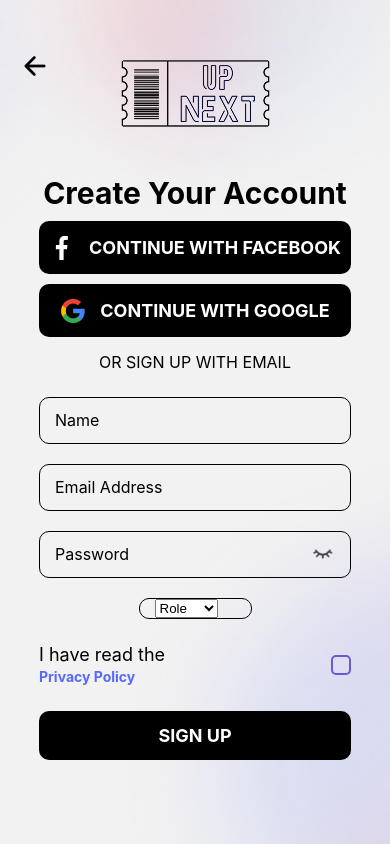
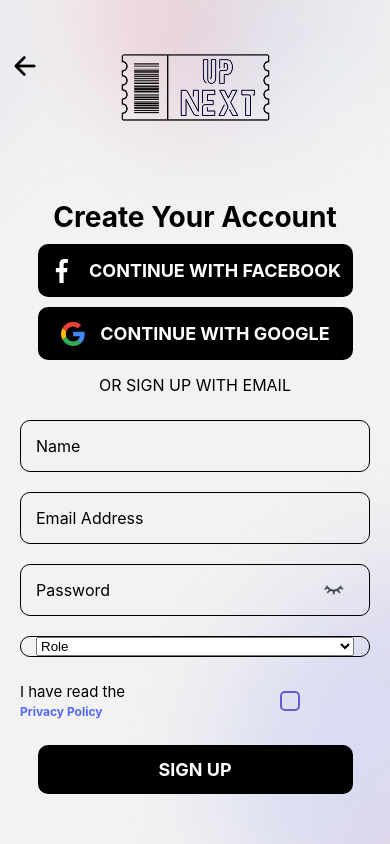
Before and after one commit to BSCE21038/ReactNative_Project, a React Native app: screen /SignUp in a window 390 px wide. Built offline with nearby package versions, Linux system fonts and the light colour scheme; no server answers; what @react-native-google-signin/google-signin would draw is missing.

Commit message:
maryam_6

```diff
--- a/src/Components/CustomDropdown.jsx
+++ b/src/Components/CustomDropdown.jsx
@@ -33,6 +33,7 @@ const styles = StyleSheet.create({
     height: '100%',
     width: '78%',
     color: 'black',
+    flex: 1,
   },
 });
 
--- a/src/Components/CustomPressable.jsx
+++ b/src/Components/CustomPressable.jsx
@@ -28,7 +28,8 @@ const styles = StyleSheet.create({
     justifyContent: 'center',
     marginTop: 10,
     borderWidth: 2,
-    width: '80%',
+    width: '90%',
+    alignSelf:"center",
   },
   content: {
     flexDirection: 'row',
@@ -36,7 +37,7 @@ const styles = StyleSheet.create({
     justifyContent: 'center',
   },
   pressedButton: {
-    backgroundColor: '#0056b3',
+    backgroundColor: "white",
   },
   icon: {
     width: 25,
--- a/src/Components/CustomTextInput.jsx
+++ b/src/Components/CustomTextInput.jsx
@@ -50,15 +50,18 @@ const styles = StyleSheet.create({
     borderRadius: 10,
     paddingHorizontal: 15,
     marginVertical: 10,
-    width: '80%',
+    width: '100%',
     flexDirection: 'row',
     alignItems: 'center',
+    alignSelf:"center",
   },
   input: {
     fontSize: 16,
-    height: 45,
+    height: 50,
     flex: 1,
+    width:'150%',
     color: 'black',
+    alignSelf:"center",
   },
   eyeButton: {
     padding: 10,
--- a/src/Screens/signUpScreen.jsx
+++ b/src/Screens/signUpScreen.jsx
@@ -1,4 +1,3 @@
-// signUpScreen.jsx
 import React, { useState, useCallback } from "react";
 import {
   Text,
@@ -7,6 +6,11 @@ import {
   TouchableOpacity,
   Alert,
   View,
+  KeyboardAvoidingView,
+  Platform,
+  TouchableWithoutFeedback,
+  Keyboard,
+  ScrollView,
 } from "react-native";
 import styles from "../styles";
 import CustomPressable from "../Components/CustomPressable";
@@ -25,7 +29,6 @@ import { doc, setDoc } from "firebase/firestore";
 import { GoogleSignin, statusCodes } from "@react-native-google-signin/google-signin";
 import { LoginManager, AccessToken } from "react-native-fbsdk-next";
 
-// Configure Google Sign-In with your webClientId.
 GoogleSignin.configure({
   webClientId: WEB_CLIENT_ID,
 });
@@ -38,17 +41,15 @@ export default function SignUpScreen() {
   const [isChecked, setIsChecked] = useState(false);
   const [role, setRole] = useState("");
 
-  // Save user data to Firestore
   const saveUserToFirestore = async (user, customName = "") => {
     const userDoc = {
       name: customName || user.displayName || "",
       email: user.email,
-      role: role,  // Store role in Firestore
+      role: role,
     };
     await setDoc(doc(db, "users", user.uid), userDoc);
   };
 
-  // Email/Password Sign-Up
   const handleEmailSignUp = () => {
     if (!isChecked || !role) {
       Alert.alert("Error", "Please select a role and accept the privacy policy.");
@@ -61,16 +62,14 @@ export default function SignUpScreen() {
         await setDoc(doc(db, "users", user.uid), {
           name,
           email,
-        role,  // Store user role
+          role,
         });
 
-      // Navigate based on role
         navigation.replace(role === "organizer" ? "OrganizerHome" : "MainApp");
       })
       .catch((error) => Alert.alert("Sign-Up Error", error.message));
   };
 
-  // Google Sign-Up
   const handleGoogleSignUp = async () => {
     try {
       await GoogleSignin.hasPlayServices();
@@ -89,31 +88,18 @@ export default function SignUpScreen() {
     }
   };
 
-  // Facebook Sign-Up
   const handleFacebookSignUp = async () => {
     try {
-      const result = await LoginManager.logInWithPermissions([
-        "public_profile",
-        "email",
-      ]);
+      const result = await LoginManager.logInWithPermissions(["public_profile", "email"]);
       if (result.isCancelled) {
         Alert.alert("Facebook Sign-In Cancelled");
         return;
       }
       const data = await AccessToken.getCurrentAccessToken();
-      if (!data)
-        throw new Error("Facebook Sign-In failed to get access token");
-      const facebookCredential = FacebookAuthProvider.credential(
-        data.accessToken
-      );
-      const userCredential = await signInWithCredential(
-        auth,
-        facebookCredential
-      );
-      await saveUserToFirestore(
-        userCredential.user,
-        userCredential.user.displayName
-      );
+      if (!data) throw new Error("Facebook Sign-In failed to get access token");
+      const facebookCredential = FacebookAuthProvider.credential(data.accessToken);
+      const userCredential = await signInWithCredential(auth, facebookCredential);
+      await saveUserToFirestore(userCredential.user, userCredential.user.displayName);
       navigation.navigate("MainApp");
     } catch (error) {
       Alert.alert("Facebook Sign-In Error", error.message);
@@ -123,74 +109,48 @@ export default function SignUpScreen() {
   const handleBack = useCallback(() => navigation.goBack(), [navigation]);
 
   return (
-    <ImageBackground
-      source={require("../../assets/Mask.png")}
-      style={styles.container}
-    >
-      <Icon
-        name="arrow-back"
-        size={30}
-        color="#6A5ACD"
-        style={styles.backIcon}
-        onPress={handleBack}
-      />
+    <TouchableWithoutFeedback onPress={Keyboard.dismiss}>
+      <ImageBackground source={require("../../assets/Mask.png")} style={styles.container}>
+        <KeyboardAvoidingView behavior={Platform.OS === "ios" ? "padding" : "height"} style={{ flex: 1 }}>
+          <ScrollView contentContainerStyle={{ flexGrow: 1 }} keyboardShouldPersistTaps="handled">
+            <View style={{ flex: 1, justifyContent: "center", paddingHorizontal: 20 }}>
+              <Icon name="arrow-back" size={30} color="#6A5ACD" style={styles.backIcon} onPress={handleBack} />
               <Image source={require("../../assets/logo.png")} style={styles.logo1} />
               <Text style={styles.mainHeading}>Create Your Account</Text>
 
               {/* Social Sign-Up Options */}
-      <CustomPressable
-        title="CONTINUE WITH FACEBOOK"
-        icon={require("../../assets/Vector.png")}
-        onPress={handleFacebookSignUp}
-      />
-      <CustomPressable
-        title="CONTINUE WITH GOOGLE"
-        icon={require("../../assets/Group6795.png")}
-        onPress={handleGoogleSignUp}
-      />
+              <CustomPressable title="CONTINUE WITH FACEBOOK" icon={require("../../assets/Vector.png")} onPress={handleFacebookSignUp} />
+              <CustomPressable title="CONTINUE WITH GOOGLE" icon={require("../../assets/Group6795.png")} onPress={handleGoogleSignUp} />
 
               <Text style={styles.orText}>OR SIGN UP WITH EMAIL</Text>
 
               <CustomTextInput value={name} onChangeText={setName} placeholder="Name" />
-      <CustomTextInput
-        value={email}
-        onChangeText={setEmail}
-        placeholder="Email Address"
-      />
-      <CustomTextInput
-        value={password}
-        onChangeText={setPassword}
-        placeholder="Password"
-        secureTextEntry
-        isPassword
-      />
+              <CustomTextInput value={email} onChangeText={setEmail} placeholder="Email Address" />
+              <CustomTextInput value={password} onChangeText={setPassword} placeholder="Password" secureTextEntry isPassword />
 
-      {/* Optional: Role selection dropdown */}
+              {/* Role selection dropdown */}
               <View>
-        <CustomDropdown
-          selectedValue={role}
-          onValueChange={(itemValue) => setRole(itemValue)}
-        />
+                <CustomDropdown selectedValue={role} onValueChange={(itemValue) => setRole(itemValue)} />
               </View>
 
               {/* Privacy Policy Checkbox */}
               <View style={styles.checkboxContainer}>
                 <Text style={styles.checkboxText}>
                   I have read the{" "}
-          <TouchableOpacity
-            onPress={() => console.log("Privacy Policy Clicked")}
-          >
+                  <TouchableOpacity onPress={() => console.log("Privacy Policy Clicked")}>
                     <Text style={styles.privacyPolicyLink}>Privacy Policy</Text>
                   </TouchableOpacity>
                 </Text>
-        <TouchableOpacity
-          style={[styles.checkbox, isChecked && styles.checkedBox]}
-          onPress={() => setIsChecked(!isChecked)}
-        >
+                <TouchableOpacity style={[styles.checkbox, isChecked && styles.checkedBox]} onPress={() => setIsChecked(!isChecked)}>
                   {isChecked && <Text style={styles.checkmark}>✔</Text>}
                 </TouchableOpacity>
               </View>
+
               <CustomPressable title="SIGN UP" onPress={handleEmailSignUp} />
+            </View>
+          </ScrollView>
+        </KeyboardAvoidingView>
       </ImageBackground>
+    </TouchableWithoutFeedback>
   );
 }
--- a/src/Screens/welcomeScreen.jsx
+++ b/src/Screens/welcomeScreen.jsx
@@ -1,6 +1,5 @@
-// welcomeScreen.jsx
 import React, { useEffect } from "react";
-import { ImageBackground, Image, TouchableOpacity } from "react-native";
+import { ImageBackground, Image, TouchableOpacity, View } from "react-native";
 import styles from "../styles";
 import { useNavigation } from "@react-navigation/native";
 import { auth } from "../../firebaseConfig";
@@ -24,10 +23,19 @@ export default function WelcomeScreen() {
       style={styles.container}
       onPress={() => navigation.navigate("SignIn")}
     >
+      {/* Background Image */}
       <Image
-        source={require("../../assets/welcome_bg.png")}
+        source={require("../../assets/mainScreen.png")}
         style={styles.firstScreen}
       />
+
+      {/* Logo Positioned on Top */}
+      <View style={styles.logoContainer}>
+        <Image
+          source={require("../../assets/white_logo.png")}
+          style={styles.firstLogo}
+        />
+      </View>
     </TouchableOpacity>
   );
 }
--- a/src/styles.js
+++ b/src/styles.js
@@ -3,6 +3,23 @@ import {StyleSheet} from 'react-native';
 export default StyleSheet.create({
   container1: {
     flex:1,
+  },
+  firstScreen: {
+    width: "100%",
+    height: "100%",  // Fix overflow issue
+    resizeMode: "cover",
+  },
+  logoContainer: {
+    position: "absolute",
+    top: "50%",  // Center vertically
+    left: "50%", // Center horizontally
+    transform: [{ translateX: -120 }, { translateY: -100 }], // Adjust properly
+    zIndex: 2,
+  },
+  firstLogo: {
+    width: 250, // Increase size
+    height: 130, // Make it taller for visibility
+
   },
   container: {
     flex: 1,
@@ -26,16 +43,17 @@ export default StyleSheet.create({
   // },
   logo1: {
     zIndex: 3,
+    alignSelf:"center",
     position: 'absolute',
-    top: 16,
+    top: 10,
     resizeMode: 'contain',
   },
   mainHeading: {
-    zIndex: 1,
-    fontSize: 30,
-    fontWeight: 'bold',
-    textAlign: 'center',
-    marginTop: 90,
+    fontSize: 28,
+    fontWeight: "bold",
+    textAlign: "center",
+    marginTop: 150, // Increase this to add space
+    color: "#000",
   },
   loginText: {
     fontSize: 16,
@@ -49,6 +67,7 @@ export default StyleSheet.create({
     fontSize: 16,
     color: 'black',
     marginVertical: 15,
+    alignSelf:"center",
   },
   forgotPasswordText: {
     fontSize: 16,
@@ -56,7 +75,7 @@ export default StyleSheet.create({
     marginTop: 10,
   },
   privacyPolicyLink: {
-    fontSize: 14,
+    fontSize: 12,
     marginBottom: -3,
     color: '#5669FF',
     fontWeight: 'bold',
@@ -91,9 +110,9 @@ export default StyleSheet.create({
     paddingHorizontal: 20,
     paddingVertical: 12,
     borderRadius: 10,
-    width: '80%',
+    width: '100%',
     height: '8%',
-    alignItems: 'center',
+    alignSelf: 'center',
     justifyContent: 'center',
     marginVertical: 10,
   },
@@ -123,7 +142,7 @@ export default StyleSheet.create({
     marginLeft: 150,
   },
   checkboxText: {
-    fontSize: 18,
+    fontSize: 15,
     color: 'black',
   },
   checkedBox: {
@@ -138,7 +157,7 @@ export default StyleSheet.create({
   backIcon: {
     position: 'absolute',
     top: 50,
-    left: 20,
+    left: 10,
     zIndex: 10,
     color: 'black',
   },
```
Also changed, not shown: src/Screens/signInScreen.jsx (+21 -29 lines). Lines whose indentation alone changed are shown as unchanged.
